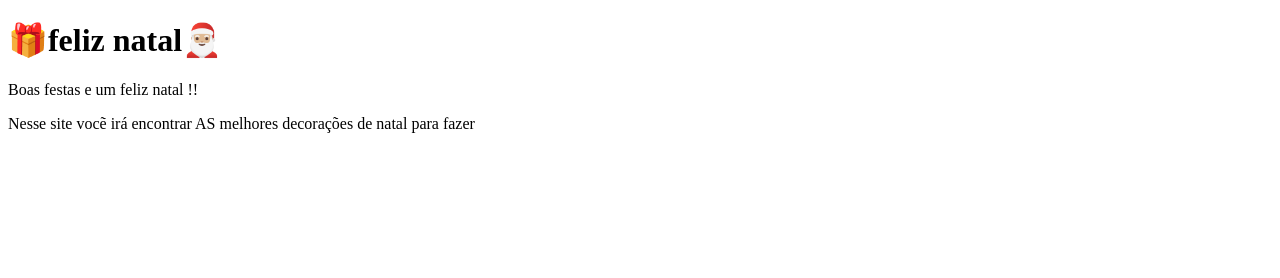
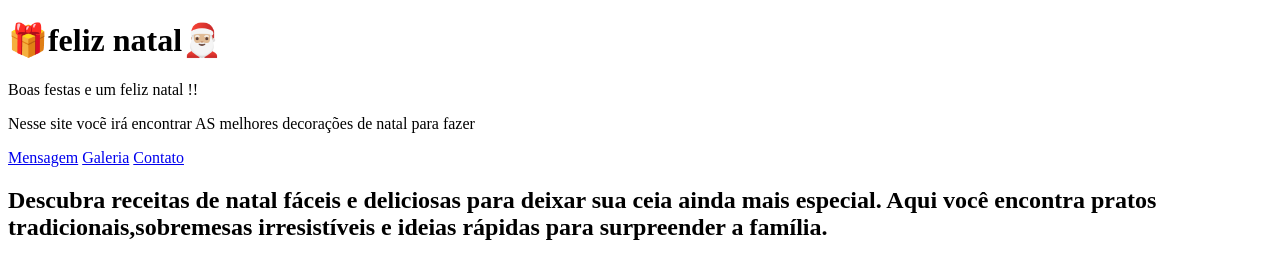
Before and after one commit to lozinhax/site-natal, a plain HTML site: page INDEX.html in a window 1280 px wide. Drawn offline with Linux system fonts and the light colour scheme.

Commit message:
aula 18/11

```diff
--- a/INDEX.html
+++ b/INDEX.html
@@ -13,7 +13,29 @@
          <p>Nesse site vocẽ irá encontrar AS melhores decorações de natal para fazer</p>
     </header>
 
+    <nav>
+        <a href="#mensagem">Mensagem</a>
+        <a href="#galeria">Galeria</a>
+        <a href="#contato">Contato</a>
+    </nav>
+
+    <h2>Descubra receitas de natal fáceis e deliciosas para deixar sua ceia ainda mais especial. Aqui você encontra pratos tradicionais,sobremesas irresistíveis e ideias rápidas para surpreender a família.
+
+        <section class="principal">
 
 
+
+
+
+
+
+
+
+
+
+
+
+
+    </h2>
 </body>
 </html>
```
